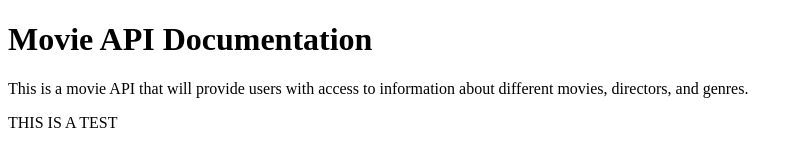
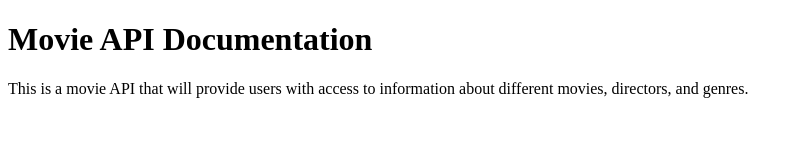
Before and after one commit to nmhdz/movie_api, a plain HTML site: page documentation.html in a window 1280 px wide. Shown: the whole page, without its empty margins (0-803 px from the left). Drawn offline with Linux system fonts and the light colour scheme.

Commit message:
remove test paragraph

```diff
--- a/documentation.html
+++ b/documentation.html
@@ -7,6 +7,5 @@
   <body>
 <h1>Movie API Documentation</h1>
 <p>This is a movie API that will provide users with access to information about different movies, directors, and genres.</p>
-<p>THIS IS A TEST</p>
   </body>
 </html>
```
Also changed, not shown: index.html (+0 -1 lines).
